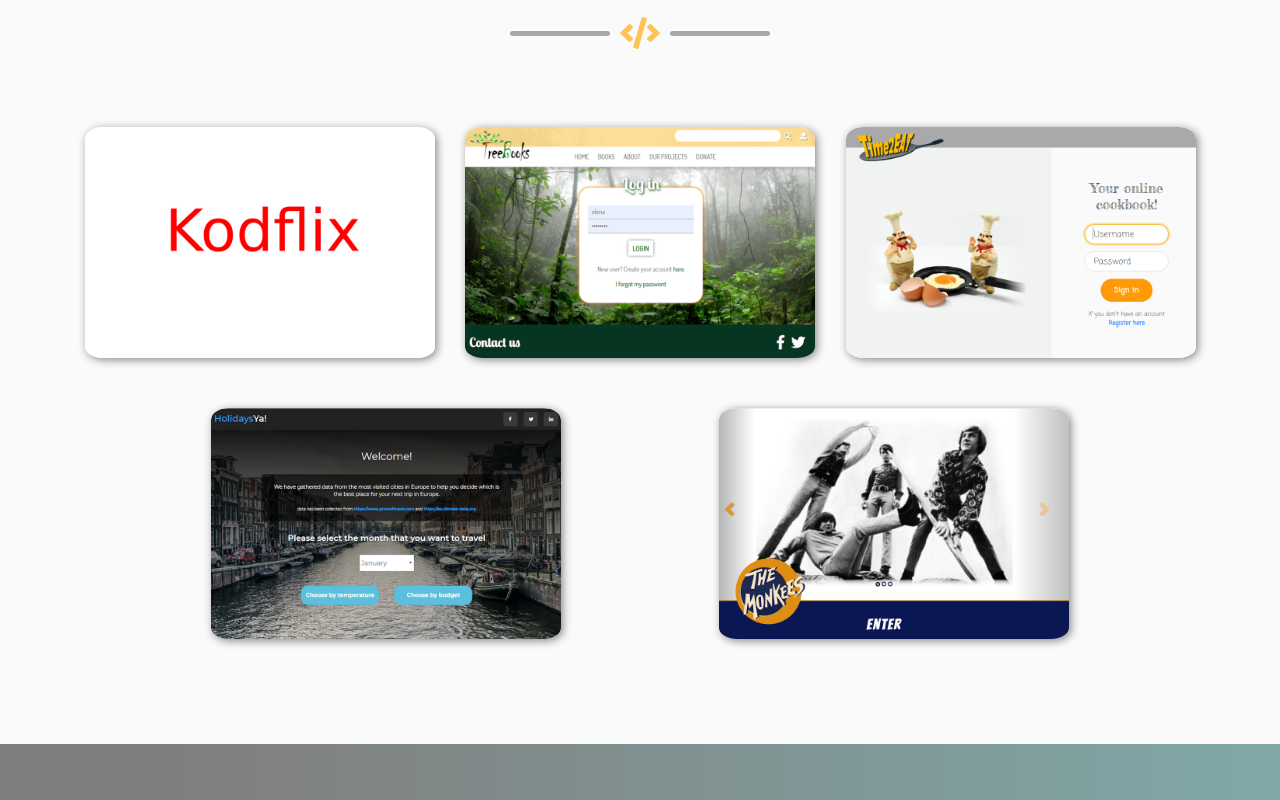
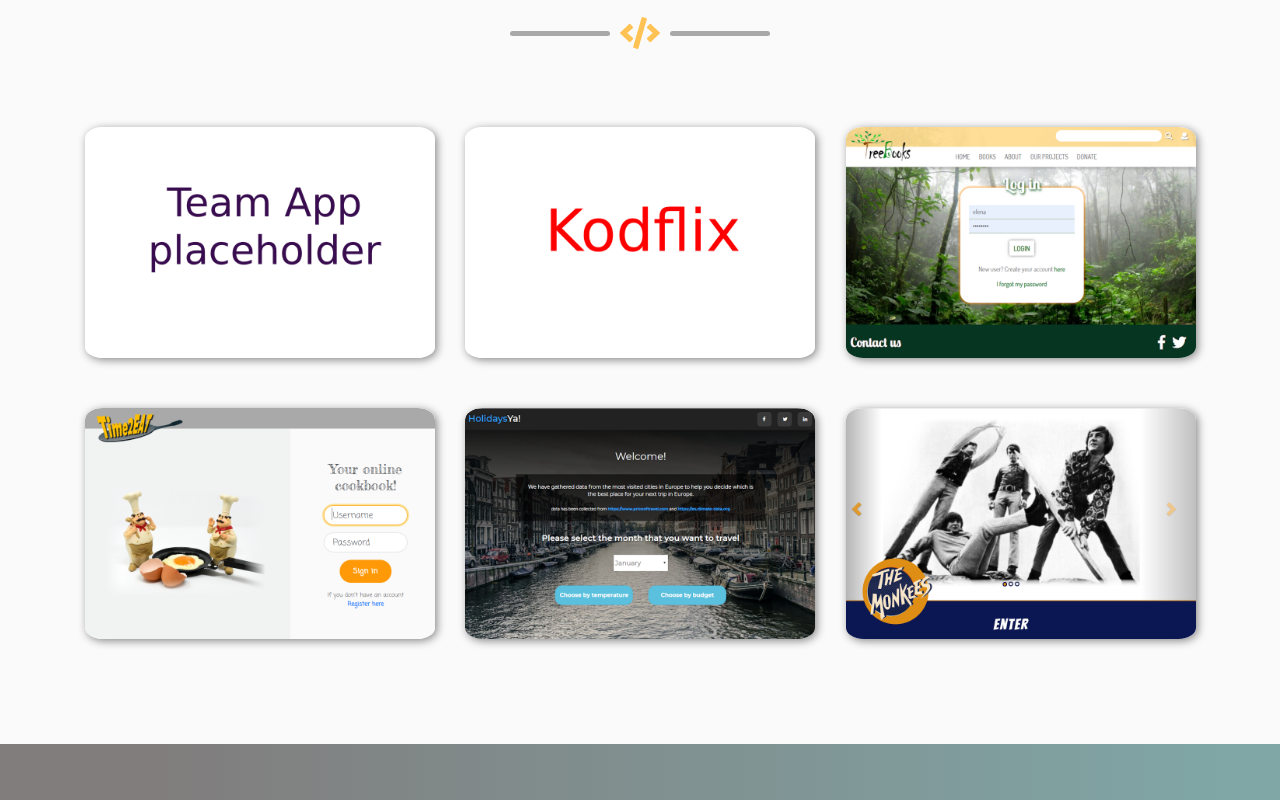
Before and after one commit to elenasacristan/portfolio, a React (Create React App) app: page / in a window 1280 px wide. Shown: the part 1200-2000 px from the top of the page. Built offline with nearby package versions, Linux system fonts and the light colour scheme; a web font is replaced by a local one.

Commit message:
Add drinkMeApp project to portfolio section

```diff
--- a/src/Components/Portfolio/Projects-data.js
+++ b/src/Components/Portfolio/Projects-data.js
@@ -3,6 +3,7 @@
 import Cookbook from "../../images/portfolio/cookbook.png";
 import TreeBooks from "../../images/portfolio/treebooks.png";
 import Kodflix from "../../images/portfolio/kodflix.png";
+import DrinkMeApp from "../../images/portfolio/drinkmeapp.png";
 import Html from "../../images/skills/html5.png";
 import Css from "../../images/skills/css.png";
 import JavaScript from "../../images/skills/js.png";
@@ -19,9 +20,18 @@
 export default function ProjectData() {
   return [
     {
+      id: 0,
+      title: "DrinkMeApp",
+      description:"This application was created with team of developers as part of the Kodiri Bootcamp. The aim of the website is to provide the users with recipes for cocktails and other type of drinks. The website is created with React and we used the 'https://www.thecocktaildb.com/api.php' API to get the recipes.",
+      technologies: [Html, Css, JavaScript, React],
+      url: "https://kodflix-ess.herokuapp.com/",
+      github: "https://github.com/elenasacristan/drinkmeapp",
+      img: DrinkMeApp,
+    },
+    {
       id: 1,
       title: "Kodflix",
-      description:"This was the first website created with React, Node and Express as part of the Kodiri Bootcamp and is an imitation of the Netflix Website",
+      description:"This was the first website created with React, Node and Express as part of the Kodiri Bootcamp and is an imitation of the Netflix Website.",
       technologies: [Html, Css, JavaScript, React, Nodejs, Express],
       url: "https://kodflix-ess.herokuapp.com/",
       github: "https://github.com/elenasacristan/kodflix",
```
Also changed, not shown: src/images/portfolio/drinkmeapp.png (added).
